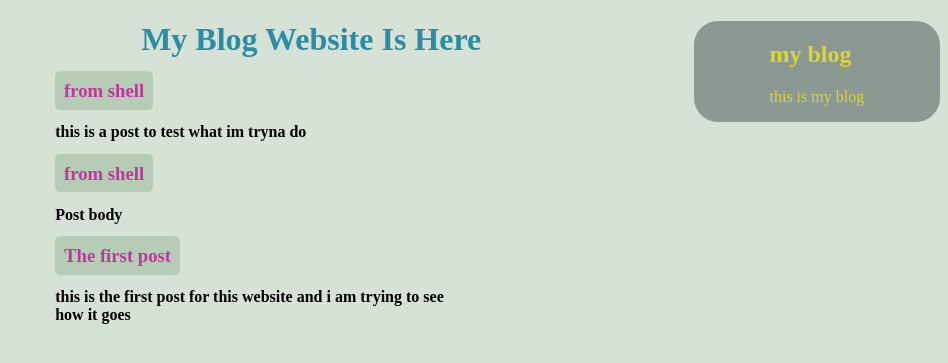
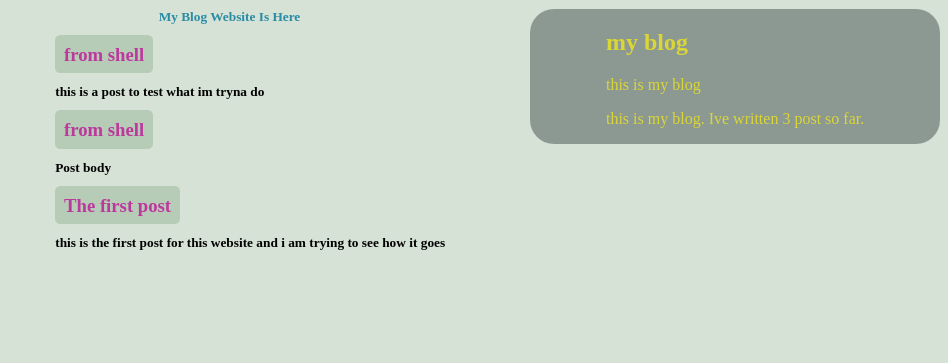
Before and after one commit to Ansah-98/blog, a Django app: page / in a window 1280 px wide. Shown: the top 363 px of the page, without its empty margins (332-1280 px from the left). Run offline with Django 4.2, Linux system fonts and the light colour scheme; data comes from the database, SQL or seed files in the repository; both versions use the stored data as it was after the commit; parts of the project's set-up code (start-up, migrations or seed data) failed here and were passed over.

Commit message:
rest of the blog app uncompleted \n due to many reasons

```diff
--- a/blog/models.py
+++ b/blog/models.py
@@ -1,6 +1,7 @@
 from django.utils import timezone
 from django.db import models
 from django.contrib.auth.models import User
+from taggit.managers import TaggableManager
 # Create your models here.
 
 class PublishedManager(models.Manager):
@@ -19,6 +20,8 @@
     status = models.CharField(max_length=10 ,choices=STATUS_CHOICES,default = 'draft')
     published = PublishedManager()
     objects = models.Manager()
+    tags = TaggableManager()
+
 
     class Meta:
         ordering =["-publish"]
@@ -26,9 +29,10 @@
     def __str__(self):
         return self.title
 
+
 class Comment(models.Model):
     post = models.ForeignKey(Post,on_delete=models.CASCADE, related_name='comments')
-    email = models.CharField(max_length=80)
+    email = models.CharField(max_length= 80, default='hello@gmail.com')
     name = models.CharField(max_length= 80)
     body = models.TextField()
     created = models.DateTimeField(auto_now_add=True)
--- a/blog/templates/blog/detailed.html
+++ b/blog/templates/blog/detailed.html
@@ -33,3 +33,9 @@
 {%endfor%}
 <p><h5>share the link to this post through email here <a href="{%url 'share_post' post.id %}">click here</a></h5></p>
 {%endblock%}
+<!-- <h2>similar post </h2>
+{% for post in similar_post %}
+<p><a href="{%url post.get_absolute_url %}"> {{post.title}} </a></p>
+{%empty%}
+there are no similar post
+{%endfor%} -->
--- a/blog/templates/blog/list.html
+++ b/blog/templates/blog/list.html
@@ -4,12 +4,33 @@
 <h1>
     my blog website is here
 </h1>
+{%if tag%}
+
+<h2>Post tagged with {{tag.name}}</h2>
+{%for tag in posts.tags.all%}
+
+<a href="{%url 'blog_post_list_by_tags' tag.slug%}">
+    {{tag.name}}
+</a>
+
+
+{%if not forloop.last %}
+
+{%endif%}
+{%endfor%}
+
+
+{%else%}
+
 {%for post in posts%}
-
 <h3>
     <a href="{%url 'post_detail' post.id%}">{{post.title}}</a>
     <p></p>
     <h4>{{post.body}}</h4>
 </h3>
-{%endfor%}
+{%  endfor  %}
+
+{%  endif %}
+
+
 {% endblock %}
--- /dev/null
+++ b/blog/templatetags/blogs_tags.py
@@ -0,0 +1,13 @@
+from django import template
+from ..models import Post
+
+register   =  template.Library()
+
+@register.simple_tag
+def total_post():
+    return Post.objects.count()
+
+@register.inclusion_tag
+def latest_post(count  = 3 ):
+    latest = Post.objects.order_by('-publish')[:count]
+    return  {'latest': latest}
--- a/blog/urls.py
+++ b/blog/urls.py
@@ -1,8 +1,10 @@
 from django.urls import path
 from blog.views import post_list,post_detail,PostListView,post_share
-
+from .feeds import LatestPostFeed
 urlpatterns  = [
     path('',post_list, name = 'post_l'),
     path('<int:pk>',post_detail,name = 'post_detail'),
     path('post', PostListView.as_view(),name ='postclass'),
-    path('share/<int:pk>',post_share, name = 'share_post')]
+    path('share/<int:pk>',post_share, name = 'share_post'),
+    path('tag/<slug:tag_slug>/',post_list, name = 'post_by_tag'),
+    path('feed/', LatestPostFeed() , name =  'post_feed') ]
--- a/blog/views.py
+++ b/blog/views.py
@@ -1,13 +1,20 @@
+from taggit.models import Tag
 from .forms import EmailForm,CommentForm
 from django.views.generic import ListView
-from django.shortcuts import render
+from django.shortcuts import get_object_or_404, render
 from django.core.paginator import Paginator,EmptyPage,PageNotAnInteger
 from blog.models import Post,Comment
 from django.core.mail import send_mail
+from django.db.models import Count
 # Create your views here.
 
-def post_list(request):
+def post_list(request,tag_slug = None):
+
     posts  = Post.objects.all()
+    tag = None
+    if tag_slug:
+        tag = get_object_or_404( Tag, slug = tag_slug)
+
     # paginator = Paginator(posts,3)
     # page = request.GET.get('page')
     # try:
@@ -18,7 +25,7 @@
     # except EmptyPage:
     #     pages = paginator.page(paginator.num_pages)
 
-    return render(request,'blog/list.html',{'posts':posts })
+    return render(request,'blog/list.html',{'posts':posts ,'tag':tag})
 def post_share(request,pk):
     post = Post.objects.get(pk= pk)
     sent_to= False
@@ -54,8 +61,15 @@
             new_comment = comment_form.save(commit=False)
             new_comment.post = post
             new_comment.save()
-        else:
-            comment_form = CommentForm()
+    else:
+        comment_form = CommentForm()
+    post_tags_id = post.tags.values_list('id', flat = True)
+    # similar_post  = Post.filter(tags_in =post_tags_id).exclude(id =post.id)
+    # similar_post = similar_post.annotate(same_tags = Count('tags').order_by('-same_tags','-publish'))[:4]
 
-    return render(request,'blog/detailed.html',{'post':post,'comments':comments ,
-                            'new_comment':new_comment,'comment_form':comment_form})
+    return render(request,'blog/detailed.html',
+                            {'post':post,
+                            'comments':comments,
+                            'new_comment':new_comment,
+                            'comment_form':comment_form,
+                            })
--- a/mysite/urls.py
+++ b/mysite/urls.py
@@ -15,8 +15,15 @@
 """
 from django.contrib import admin
 from django.urls import path,include
+from django.contrib.sitemaps.views import sitemap
+from blog.sitemaps import PostSite
+
+sitemaps = {
+    'post':PostSite
+}
 
 urlpatterns = [
     path('admin/', admin.site.urls),
-    path('',include("blog.urls"))
+    path('',include("blog.urls")),
+    path('sitemap.xml',sitemap,{'sitemaps': sitemaps},name = 'django.contrib.sitemaps.views.sitemap')
 ]
--- a/static/styles/styles.css
+++ b/static/styles/styles.css
@@ -31,9 +31,11 @@
     margin-left: 20%;
     text-align: center ;
     text-transform: capitalize;
+    font-size: smaller;
 }
 h4{
     margin-left: 30%;
+    font-size: smaller;
     max-width: 32%;
 }
 body{
--- a/templates/base.html
+++ b/templates/base.html
@@ -1,4 +1,5 @@
 {%load static %}
+{%load blogs_tags%}
 <!DOCTYPE html>
 <html lang="en">
 <head>
@@ -11,7 +12,8 @@
 <body>
     <div id="sidebar">
         <h2>my blog</h2>
-        <p>this is my blog</p>
+        <p>this is my blog </p>
+        <p>this is my blog. Ive written {% total_post %} post so far. </p>
     </div>
     <div id = "content">
         {%block content%}
```
Also changed, not shown: blog/feeds.py (added, +19 -0 lines), blog/sitemaps.py (added, +13 -0 lines), mysite/settings.py (+9 -5 lines), blog/migrations/0003_alter_comment_options_comment_email_and_more.py (added), blog/migrations/0004_post_tags.py (added), blog/templatetags/__init__.py (added), db.sqlite3.
